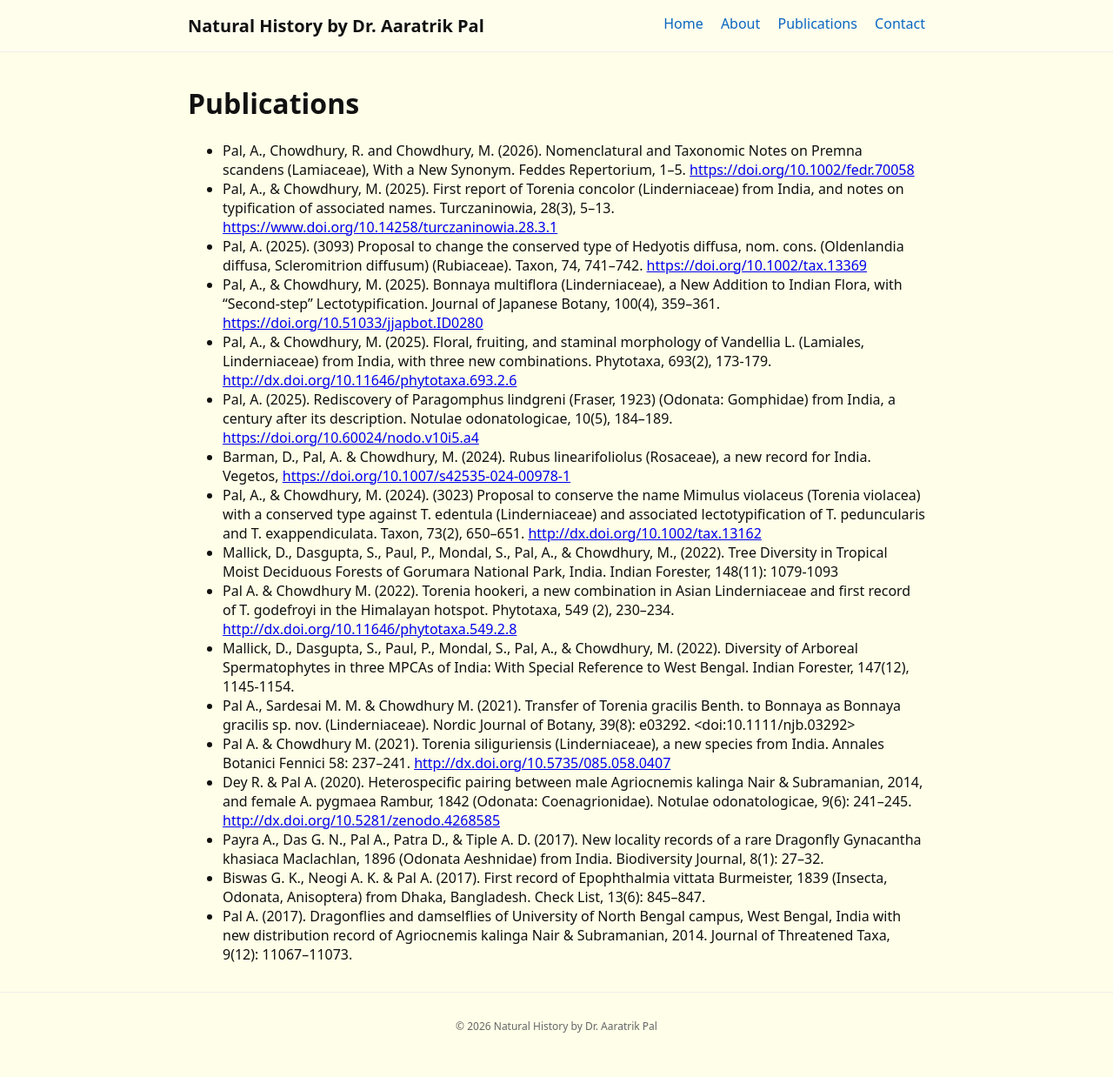
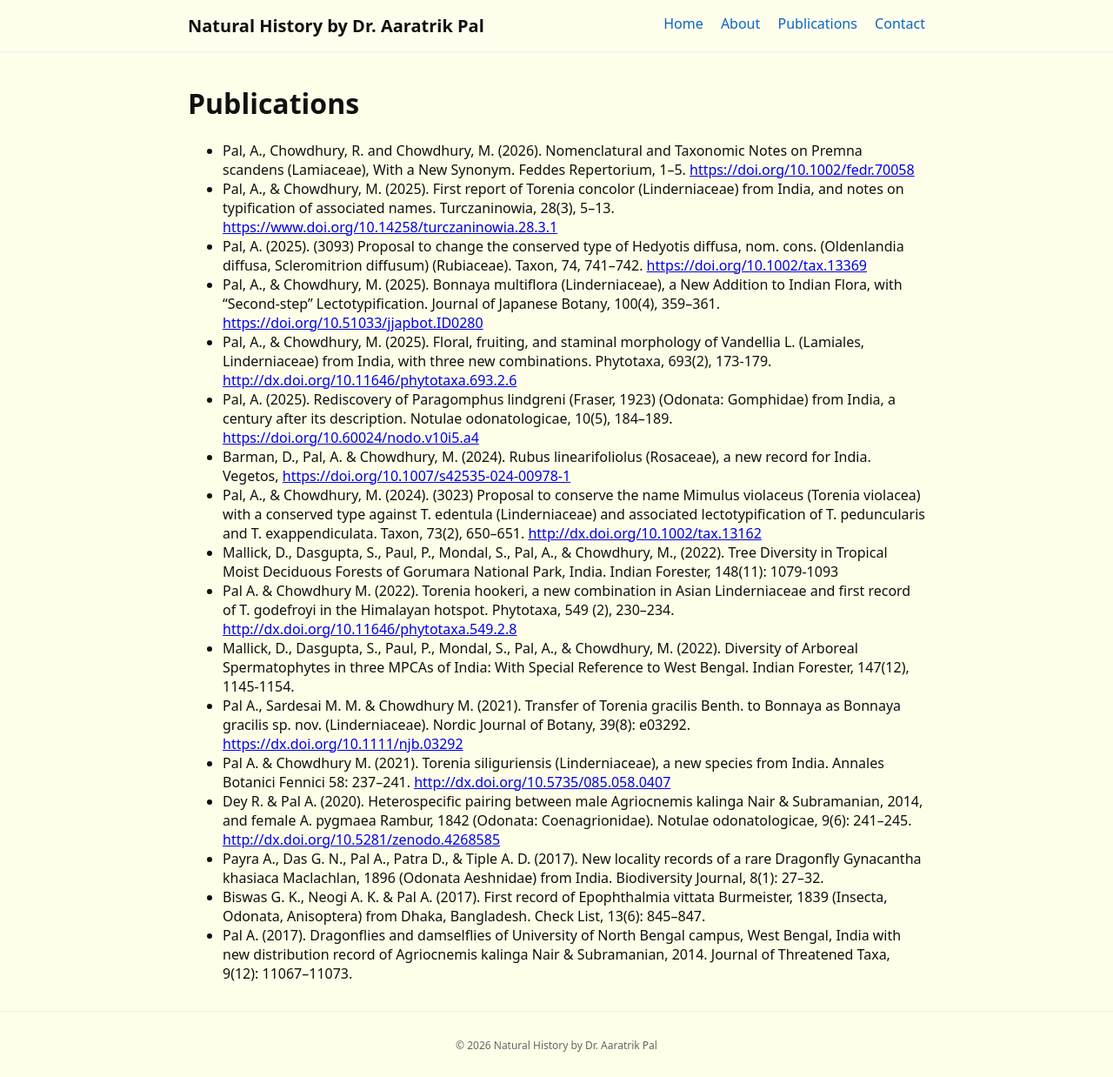
Before and after one commit to naturalhistory/naturalhistory.github.io, a Jekyll site: the page built from publications.md, in a window 1280 px wide. Shown: the whole page at 87% size. Built offline with Jekyll 4.4.1, drawn with Linux system fonts in a browser that asks for light colours; before the commit the page ends 1216 px from its top, so only the background shows below that; part of the change alters nothing that is shown.

Commit message:
Update publications.md

```diff
--- a/publications.md
+++ b/publications.md
@@ -17,7 +17,7 @@ permalink: /publications/
  - Mallick, D., Dasgupta, S., Paul, P., Mondal, S., Pal, A., & Chowdhury, M., (2022). Tree Diversity in Tropical Moist Deciduous Forests of Gorumara National Park, India. Indian Forester, 148(11): 1079-1093 <br>
  - Pal A. & Chowdhury M. (2022). Torenia hookeri, a new combination in Asian Linderniaceae and first record of T. godefroyi in the Himalayan hotspot. Phytotaxa, 549 (2), 230–234. <http://dx.doi.org/10.11646/phytotaxa.549.2.8> <br>
  - Mallick, D., Dasgupta, S., Paul, P., Mondal, S., Pal, A., & Chowdhury, M. (2022). Diversity of Arboreal Spermatophytes in three MPCAs of India: With Special Reference to West Bengal. Indian Forester, 147(12), 1145-1154. <br>
- - Pal A., Sardesai M. M. & Chowdhury M. (2021). Transfer of Torenia gracilis Benth. to Bonnaya as Bonnaya gracilis sp. nov. (Linderniaceae). Nordic Journal of Botany, 39(8): e03292. <doi:10.1111/njb.03292> <br>
+ - Pal A., Sardesai M. M. & Chowdhury M. (2021). Transfer of Torenia gracilis Benth. to Bonnaya as Bonnaya gracilis sp. nov. (Linderniaceae). Nordic Journal of Botany, 39(8): e03292. <https://dx.doi.org/10.1111/njb.03292> <br>
  - Pal A. & Chowdhury M. (2021). Torenia siliguriensis (Linderniaceae), a new species from India. Annales Botanici Fennici 58: 237–241. <http://dx.doi.org/10.5735/085.058.0407> <br>
  - Dey R. & Pal A. (2020). Heterospecific pairing between male Agriocnemis kalinga Nair & Subramanian, 2014, and female A. pygmaea Rambur, 1842 (Odonata: Coenagrionidae). Notulae odonatologicae, 9(6): 241–245. <http://dx.doi.org/10.5281/zenodo.4268585> <br>
  - Payra A., Das G. N., Pal A., Patra D., & Tiple A. D. (2017). New locality records of a rare Dragonfly Gynacantha khasiaca Maclachlan, 1896 (Odonata Aeshnidae) from India. Biodiversity Journal, 8(1): 27–32.<br>
```
